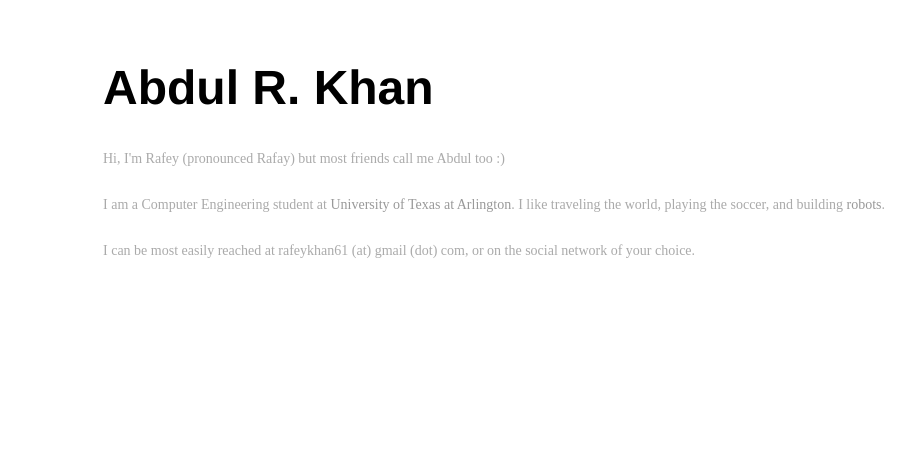
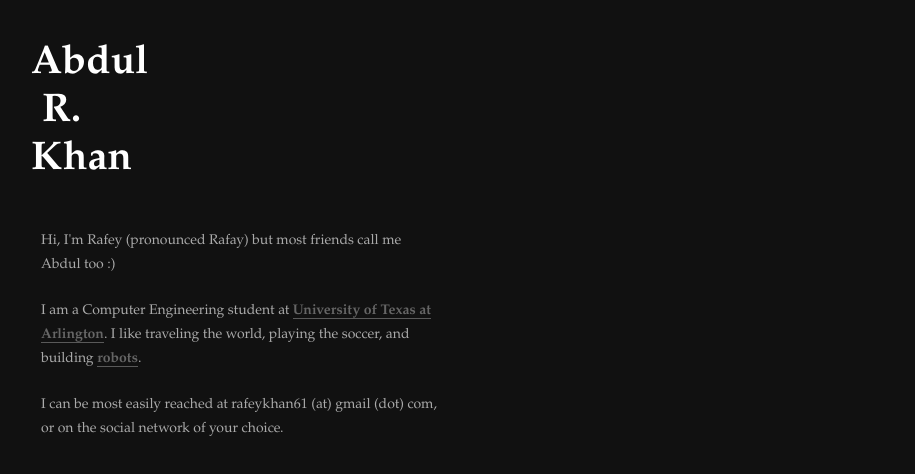
Before and after one commit to rafeykhan/myWebpage, a plain HTML site: page index.html in a window 1280 px wide. Shown: the whole page, without its empty margins (89-1004 px from the left). Drawn offline with Linux system fonts and the light colour scheme.

Commit message:
Update main.css

```diff
--- a/css/main.css
+++ b/css/main.css
@@ -1,45 +1,45 @@
-body {
-    margin: 60px auto;
-    width: 70%;
+
+* { background-color:#111111;
+	font-family: Garamond,sans-serif;
+	padding: 0;
+	margin: 0;
+	}
+
+h1 {
+	font-size: 40px;
+	margin-bottom: -5px;
+	text-align: right;
+	color:#ffffff;
+	}
+
+p { color: #aaa;
+	font-size: 14px;
+	line-height: 24px;
+	margin-bottom: 22px;
+	-webkit-font-smoothing: antialiased; }
+
+a { color: #666;
+	font-weight: bold;
+	text-decoration: none;
+	border-bottom: 1px solid rgba(255,255,255,0.3); }
+
+a:hover { color: #44bbcc;
+		border-bottom: 1px solid rgba(255,255,255,1); }
+
+
+
+#logo { width: 50px;
+	padding: 40px 0 0 0;
+	margin: 0 auto 0 70px; }
+
+#about {
+	width: 400px;
+	padding: 50px 0 0 30px;
+	margin: 0 auto 0 50px !important; }
+
+#wrapper {
+    max-width: 600px;
+    min-width: 350px;
+    margin-left: 50px;
+    margin-right: auto;
 }
-nav ul, footer ul {
-    font-family:'Helvetica', 'Arial', 'Sans-Serif';
-    padding: 0px;
-    list-style: none;
-    font-weight: bold;
-}
-nav ul li, footer ul li {
-    display: inline;
-    margin-right: 20px;
-}
-a {
-    text-decoration: none;
-    color: #999;
-}
-a:hover {
-    text-decoration: underline;
-}
-h1 {
-    font-size: 3em;
-    font-family:'Helvetica', 'Arial', 'Sans-Serif';
-}
-p {
-    color: #aaa;
-    font-size: 14px;
-    line-height: 24px;
-    margin-bottom: 22px;
-    -webkit-font-smoothing: antialiased;
-}
-footer {
-    border-top: 1px solid #d5d5d5;
-    font-size: .8em;
-}
-
-ul.posts {
-    margin: 20px auto 40px;
-    font-size: 1.5em;
-}
-
-ul.posts li {
-    list-style: none;
-}
```
